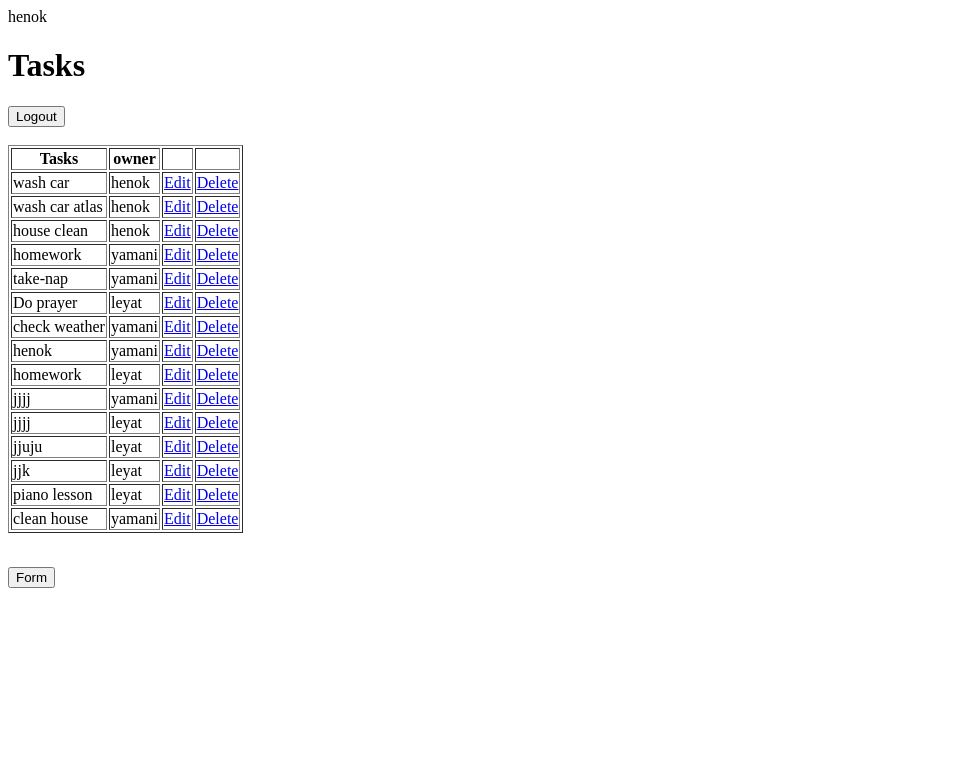
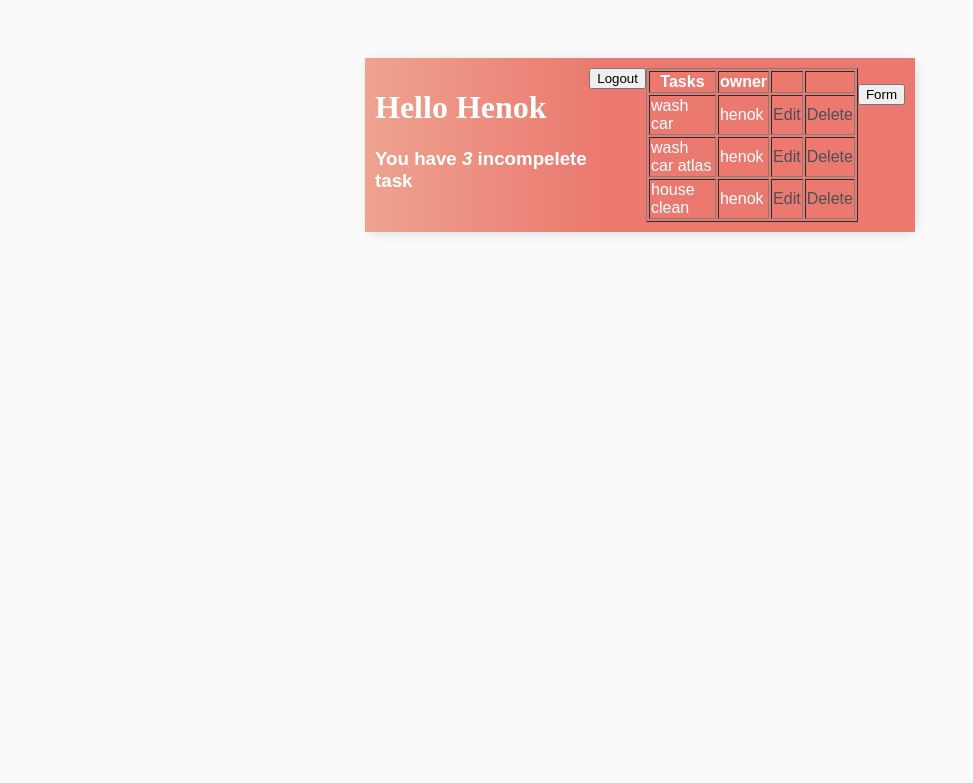
Before and after one commit to henokashine-24/To-do-App-in-Django, a Django app: page / in a window 1280 px wide. Shown: the top 783 px of the page, without its empty margins (0-973 px from the left). Run offline with Django 4.2, Linux system fonts and the light colour scheme; a user stored in the database is signed in; data comes from the database, SQL or seed files in the repository; both versions use the stored data as it was after the commit.

Commit message:
styling and count incomplete task futures are impelemented here

```diff
--- /dev/null
+++ b/ToDos/templates/ToDos/main.html
@@ -0,0 +1,69 @@
+
+<!DOCTYPE html>
+<html lang="en">
+<head>
+    <meta charset="UTF-8">
+    <meta http-equiv="X-UA-Compatible" content="IE=edge">
+    <meta name="viewport" content="width=device-width, initial-scale=1.0">
+    <title>To-Do-APP</title>
+
+
+</head>
+
+
+
+
+<style>
+
+body{
+            background-color: #FAFAFA;
+            font-family: 'Nunito', sans-serif;
+            padding-top: 50px;
+
+        }
+
+
+        h1
+        {
+            font-family : 'Raleway';
+            sans-serif;
+
+        }
+
+        a,
+        p {
+            color: #4b5156;
+            text-decoration: none;
+        }
+
+
+
+        .container{
+            max-width: 550px;
+            margin: auto;
+            background-color: #fff;
+            -webkit-box-shadow: 2px 2px 13px -4px rgba(0,0,0,0.21);
+            box-shadow: 2px 2px 13px -4px rgba(0,0,0,0.21);
+        }
+
+        .header-bar {
+
+                display: flex;
+                justify-content: space-between;
+                color: #fff;
+                padding: 10px;
+                border-radius: 5px,5px 0,0;
+                background: linear-gradient(90deg,#EEA390 0%, #EB796F 43% , #EB796F 100%);
+        }
+
+</style>
+
+<body>
+
+    <div class="container">
+
+        {% block content %}
+
+        {% endblock content %}
+</body>
+</html>
--- a/ToDos/templates/ToDos/totask_list.html
+++ b/ToDos/templates/ToDos/totask_list.html
@@ -1,6 +1,17 @@
 
-{{request.user}}
-<h1> Tasks </h1>
+
+{% extends 'ToDos/main.html' %}
+
+{%  block content %}
+
+<div class="header-bar">
+    <div>
+
+        <h1>Hello {{request.user|title}}</h1>
+        <h3 style="margin: 0;">You have <i> {{count}}</i> incompelete task  </h3>
+        </div>
+
+
 {% if request.user.is_authenticated %}
 <a href="{% url 'totask-logout' %}"> <input type="button" value="Logout"> </a>
 {% else %}
@@ -32,3 +43,5 @@
 <br>
 
 <p> <a href="{% url 'totask-form' %}"> <input type="button" value="Form"></a>    </p>
+
+{% endblock %}
--- a/ToDos/views.py
+++ b/ToDos/views.py
@@ -16,6 +16,7 @@ class ToTaskLogin(LoginView):
     fields = '__all__'
 
 
+
     def get_success_url(self):
         return reverse_lazy('task-list')
 
@@ -23,6 +24,15 @@ class ToTaskLogin(LoginView):
 class ToTaskList( LoginRequiredMixin,ListView):
     model = ToTask
     context_object_name = 'task'
+    fields = ['title', 'description','complete']
+
+    def get_context_data(self, **kwargs):
+        context=super().get_context_data(**kwargs)
+        context['task'] = context['task'].filter(user=self.request.user)
+        context['count'] = context['task'].filter(complete=False).count()
+
+
+        return context
 
 class ToTaskDetail(DetailView):
     model = ToTask
```
Also changed, not shown: db.sqlite3.
